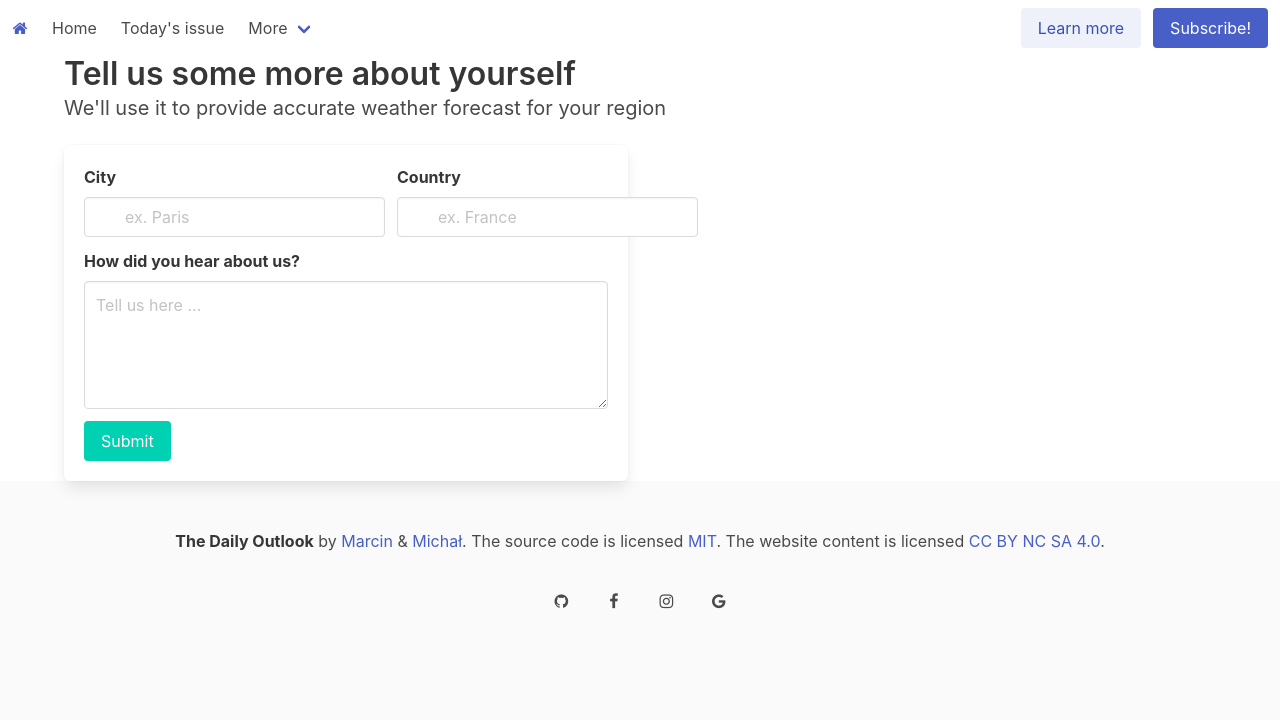
After one commit to MarcinZ20/TheDailyOutlook, a Django app: page /Subscription/questionare/ in a window 1280 px wide. The commit adds this page. Shown: the top 720 px of the page. Run offline with Django 4.2, Linux system fonts and the light colour scheme.

Commit message:
Add icons to the footer

```diff
--- a/Subscription/models/PersonalData.py
+++ b/Subscription/models/PersonalData.py
@@ -1,5 +1,6 @@
 from django.db import models
 from .User import User
+from django_countries.fields import CountryField
 
 
 class PersonalData(models.Model):
@@ -30,7 +31,7 @@ class PersonalData(models.Model):
     email: models.CharField(max_length=40)
     gender: models.CharField(max_length=6, choices=GENDER)
     city: models.CharField(max_length=40)
-    country: models.CharField(max_length=40)
+    country: CountryField()
 
     def __str__(self):
         return \
--- /dev/null
+++ b/Subscription/templates/questionare.html
@@ -0,0 +1,59 @@
+{% load static %}
+<!DOCTYPE html>
+<html lang="en">
+<head>
+    <meta charset="UTF-8">
+    <title>Questionare</title>
+    <meta name="viewport" content="width=device-width, initial-scale=1">
+    <link rel="stylesheet"
+          href="https://cdn.jsdelivr.net/npm/bulma@0.9.3/css/bulma.min.css">
+    <link rel="stylesheet"
+          href="https://maxcdn.bootstrapcdn.com/font-awesome/4.7.0/css/font-awesome.min.css">
+    <link rel="shortcut icon"
+          type="image/png"
+          href="{% static 'img/favicon.ico' %}"/>
+</head>
+<body>
+    {% include "navbar.html" %}
+    <div class="container">
+        <h1 class="title">Tell us some more about yourself</h1>
+        <h2 class="subtitle">We'll use it to provide accurate weather forecast for your region</h2>
+        <div class="columns">
+            <div class="column is-half">
+                <form class="box">
+                    <div class="field is-grouped">
+                        <div class="control has-icons-left">
+                            <label class="label">City</label>
+                            <input class="input" type="text" placeholder="ex. Paris">
+                            <span class="icon is-small is-left">
+                                <i class="fa fa-city"></i>
+                            </span>
+                        </div>
+                        <div class="control has-icons-left">
+                            <label class="label">Country</label>
+                            <input class="input" type="text" placeholder="ex. France">
+                            <span class="icon is-small is-left">
+                                <i class="fa fa-earth-americas"></i>
+                            </span>
+                        </div>
+                    </div>
+                    <div class="field">
+                        <label class="label">How did you hear about us?</label>
+                        <div class="control">
+                            <textarea class="textarea" placeholder="Tell us here ..."></textarea>
+                        </div>
+                    </div>
+                    <div class="field">
+                        <div class="control">
+                            <button class="button is-primary">Submit</button>
+                        </div>
+                    </div>
+                </form>
+            </div>
+            <div class="column">
+            </div>
+        </div>
+    </div>
+    {% include "footer.html" %}
+</body>
+</html>
--- a/Subscription/urls.py
+++ b/Subscription/urls.py
@@ -4,4 +4,5 @@ from . import views
 
 urlpatterns = [
     path("", views.index, name="index"),
+    path("questionare/", views.questionare, name="questionare")
 ]
--- a/Subscription/views.py
+++ b/Subscription/views.py
@@ -5,3 +5,8 @@ from django.shortcuts import render
 def index(request):
     context = {}
     return render(request, "index.html", context)
+
+
+def questionare(request):
+    context = {}
+    return render(request, "questionare.html", context)
--- a/TheDailyOutlook/settings.py
+++ b/TheDailyOutlook/settings.py
@@ -43,6 +43,7 @@ INSTALLED_APPS = [
     "django.contrib.sessions",
     "django.contrib.messages",
     "django.contrib.staticfiles",
+    "django_countries",
     "Subscription.apps.SubscriptionConfig"
 ]
 
--- a/templates/footer.html
+++ b/templates/footer.html
@@ -13,4 +13,18 @@
         is licensed <a href="http://creativecommons.org/licenses/by-nc-sa/4.0/">CC BY NC SA 4.0</a>.
         </p>
     </div>
+    <div class="content has-text-centered">
+        <span class="icon is-large">
+            <i class="fa fa-github"></i>
+        </span>
+        <span class="icon is-large">
+            <i class="fa fa-facebook"></i>
+        </span>
+        <span class="icon is-large">
+            <i class="fa fa-instagram"></i>
+        </span>
+        <span class="icon is-large">
+            <i class="fa fa-google"></i>
+        </span>
+    </div>
 </footer>
```
Also changed, not shown: Subscription/templates/index.html (+16 -11 lines). Lines whose indentation alone changed are shown as unchanged.
